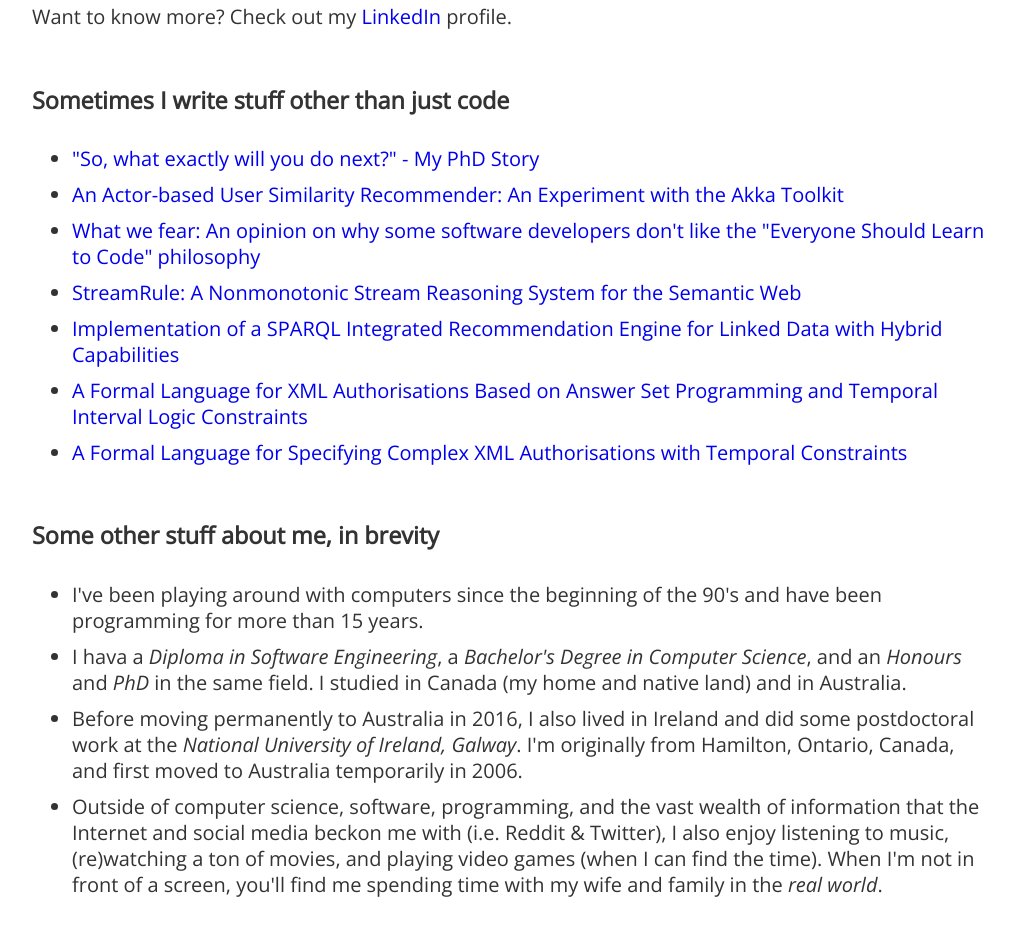
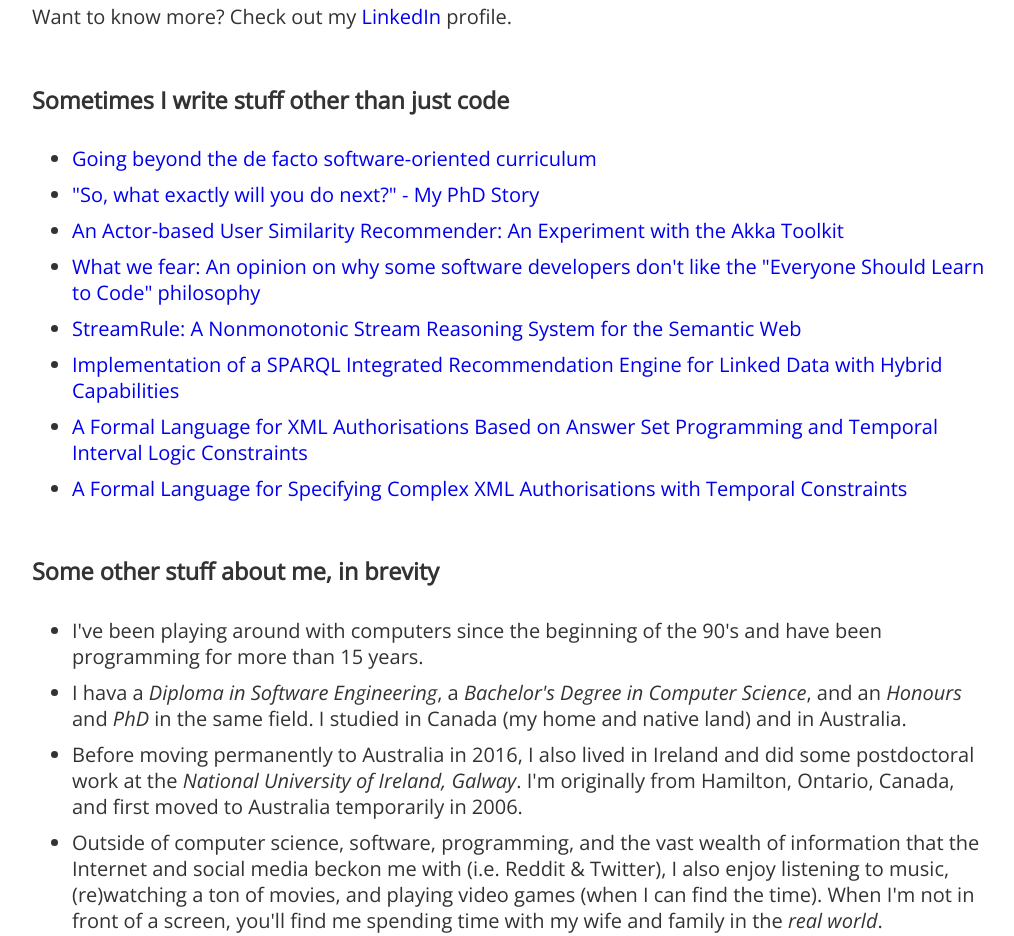
Before and after one commit to kdrakon/kdrakon.github.io, a plain HTML site: page index.html in a window 1280 px wide. Shown: the part 1251-2187 px from the top of the page, without its empty margins (128-1142 px from the left). Drawn offline with nearby package versions, Linux system fonts and the light colour scheme.

Commit message:
adding https://medium.com/@nothergeek/going-beyond-the-de-facto-software-oriented-curriculum-fa0f1de5ca34

```diff
--- a/index.html
+++ b/index.html
@@ -70,6 +70,7 @@
             <section>
                 <h3>Sometimes I write stuff other than just code</h3>
                 <ul>
+                    <li><a href="https://medium.com/@nothergeek/going-beyond-the-de-facto-software-oriented-curriculum-fa0f1de5ca34">Going beyond the de facto software-oriented curriculum</a>
                     <li><a href="https://medium.com/@nothergeek/so-what-exactly-will-you-do-next-f8b392e3d3bf">"So, what exactly will you do next?" - My PhD Story</a>
                     <li><a href="https://medium.com/@nothergeek/an-actor-based-user-similarity-recommender-905a920198ef">An Actor-based User Similarity Recommender: An Experiment with the Akka Toolkit</a>
                     <li><a href="https://medium.com/@nothergeek/what-we-fear-43dec414084c">What we fear: An opinion on why some software developers don't like the "Everyone Should Learn to Code" philosophy</a>
```
